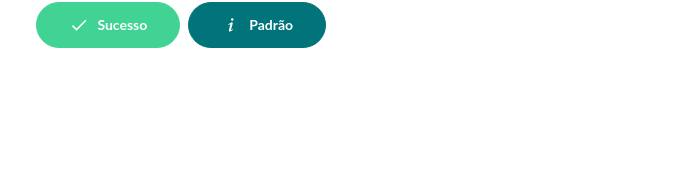
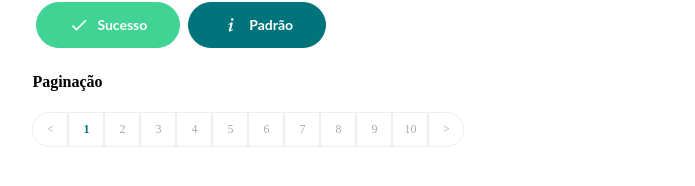
Before and after one commit to deboracastrodev/frame-vert-core, a Vue app: page / in a window 1280 px wide. Shown: the part 432-618 px from the top of the page, without its empty margins (102-797 px from the left). Built offline with nearby package versions, Linux system fonts and the light colour scheme.

Commit message:
feat: paginacao

```diff
--- a/src/app.vue
+++ b/src/app.vue
@@ -27,18 +27,40 @@
       <v-button icon="check" status="success">Sucesso</v-button>
       <v-button icon="info" status="primary">Padrão</v-button>
     </div>
+    <h4>Paginação</h4>
+    <div>
+      <v-pagination :count="pagination.count" :page="pagination.page" :size="pagination.size" @change="onChange">
+      </v-pagination>
+    </div>
   </div>
 </template>
 
 <script lang="ts">
-import { defineComponent } from "vue";
-import { VTable, VButton } from "./index";
+import { defineComponent, reactive } from "vue";
+import { VTable, VButton, VPagination } from "./index";
 
 export default defineComponent({
   name: "App",
   components: {
     VTable,
     VButton,
+    VPagination,
+  },
+  setup() {
+    function onChange(item: any) {
+      console.log(item);
+    }
+
+    const pagination = reactive({
+      count: 50,
+      page: 1,
+      size: 5,
+    });
+
+    return {
+      onChange,
+      pagination
+    }
   },
   methods: {
     onClickButton() {
@@ -46,7 +68,7 @@ export default defineComponent({
     },
     onClickButtonWarning() {
       alert("Aviso");
-    },
+    }
   }
 });
 </script>
@@ -56,4 +78,3 @@ export default defineComponent({
   flex-wrap: wrap;
 }
 </style>
-/>
--- a/src/components/button/VButton.scss
+++ b/src/components/button/VButton.scss
@@ -19,6 +19,7 @@ $btns-color: (
   flex-wrap: wrap;
   align-items: center;
   justify-content: center;
+
   @include mq(sm) {
     flex-wrap: nowrap;
   }
@@ -48,15 +49,18 @@ $btns-color: (
       background-color: darken($color, 5);
       border-color: darken($color, 5);
     }
-    & .v-btn--img{
+
+    & .v-btn--img {
       width: 1.25rem;
       height: 1.25rem;
+
       img {
         filter: invert(1);
         width: 1.25rem;
 
       }
     }
+
     &:focus {
       box-shadow: 0 0 0 0.25rem rgba($color, 0.24)
     }
@@ -72,9 +76,11 @@ $btns-color: (
     &:focus {
       background-color: rgba($color, $alpha: .2);
     }
+
     &:focus {
       box-shadow: 0 0 0 0.25rem rgba($color, 0.10)
     }
+
     & .v-btn--img {
       border-radius: 100%;
       background-color: rgba($color, $alpha: .5);
@@ -82,7 +88,8 @@ $btns-color: (
       height: 1.25rem;
       display: flex;
       align-items: center;
-      > img{
+
+      > img {
         filter: invert(1);
         width: 1rem;
       }
@@ -90,7 +97,7 @@ $btns-color: (
   }
 
   @else {
-    @error "Algo deu ruim no #{$color} ou no #{$type}";
+    @error "Erro no #{$color} ou no #{$type}";
   }
 }
 
@@ -154,35 +161,30 @@ $btns-color: (
       text-decoration: none;
       text-align: center;
       font-weight: bold;
-      // color: $brand-color-primary-pure;
       background: $neutral-color-hight-pure;
-      // border: 1px solid $brand-color-primary-pure;
       box-shadow: 0 4px 8px 0 rgba(0, 116, 122, 0.24);
 
       &:hover {
         color: $neutral-color-hight-pure;
-        // background: $brand-color-primary-pure;
       }
     }
 
     &--not {
       @extend %transition-link;
       text-decoration: none;
-      // color: $brand-color-primary-pure;
       border: none;
       background: transparent;
       font-weight: bold;
       padding: 0.75rem 2rem;
+      color: $neutral-color-hight-pure;
     }
   }
+
   & .v-btn--img {
     display: flex;
     align-items: center;
     justify-content: center;
     border-radius: 100%;
     margin-right: .5rem;
-    // > img{
-    //   width: 1.25rem;
-    // }
   }
 }
--- /dev/null
+++ b/src/components/pagination/VPagination.scss
@@ -0,0 +1,60 @@
+ul.pagination {
+  display: flex;
+  flex-wrap: wrap;
+  list-style: none;
+  padding-left: 0;
+  margin-left: 0;
+  font-size: 0.75rem;
+  color: $neutral-color-low-pure;
+  width: fit-content;
+
+  li {
+    display: flex;
+    align-self: center;
+
+    border: {
+      left: solid 1px $neutral-color-hight-medium;
+      top: solid 1px $neutral-color-hight-medium;
+      bottom: solid 1px $neutral-color-hight-medium;
+      right: solid 1px $neutral-color-hight-medium;
+    }
+
+    &:first-child {
+      border-radius: 5rem 0 0 5rem;
+
+      a::before {
+        content: '<';
+      }
+    }
+
+    &:last-child {
+      border-radius: 0 5rem 5rem 0;
+
+      a::before {
+        content: '>';
+      }
+    }
+  }
+}
+
+.pagination {
+  &--item {
+    padding: 9px;
+    text-decoration: none;
+    color: $neutral-color-low-medium;
+    min-width: 2.125rem;
+    box-sizing: border-box;
+    text-align: center;
+    cursor: pointer;
+
+    &.active,
+    .active {
+      color: $color-primary-pure  !important;
+      font-weight: 800;
+    }
+
+    &:hover {
+      color: $neutral-color-low-pure;
+    }
+  }
+}
--- /dev/null
+++ b/src/components/pagination/VPagination.vue
@@ -0,0 +1,85 @@
+<template>
+  <ul class="pagination">
+    <li>
+      <a class="pagination--item"></a>
+    </li>
+    <li v-for="(page, index) in pages">
+      <a class="pagination--item" :class="{ 'active': currentPage == page }" @click="onClickPage(page)">{{ page }}</a>
+    </li>
+    <li>
+      <a class="pagination--item"></a>
+    </li>
+  </ul>
+</template>
+
+<script lang="ts">
+import { defineComponent } from "vue";
+
+export default defineComponent({
+  name: "VPagination",
+  props: {
+    count: {
+      type: Number,
+      default: 0,
+    },
+    page: {
+      type: Number,
+      default: 1,
+    },
+    size: {
+      type: Number,
+      default: 5,
+    },
+    cols: {
+      type: Array,
+      default: () => [],
+    },
+  },
+  data() {
+    return {
+      currentPage: 1,
+    };
+  },
+  computed: {
+    pages(): number[] {
+      const pages = [];
+      const count = this.count;
+      const page = this.page;
+      const size = this.size;
+      const totalPages = Math.ceil(count / size);
+      for (let i = 1; i <= totalPages; i++) {
+        pages.push(i);
+      }
+      return pages;
+    }
+  },
+  methods: {
+    onClickPage(page: number) {
+      this.currentPage = page;
+      this.$emit("change", page);
+    }
+  }
+});
+
+</script>
+
+
+
+
+
+
+
+
+
+
+
+
+
+
+
+
+
+
+
+
+<style lang="scss" src="./VPagination.scss" />
--- a/src/index.ts
+++ b/src/index.ts
@@ -1,2 +1,3 @@
 export { default as VButton } from './components/button/VButton.vue';
 export { default as VTable } from './components/table/VTable.vue';
+export { default as VPagination } from './components/pagination/VPagination.vue';
```
